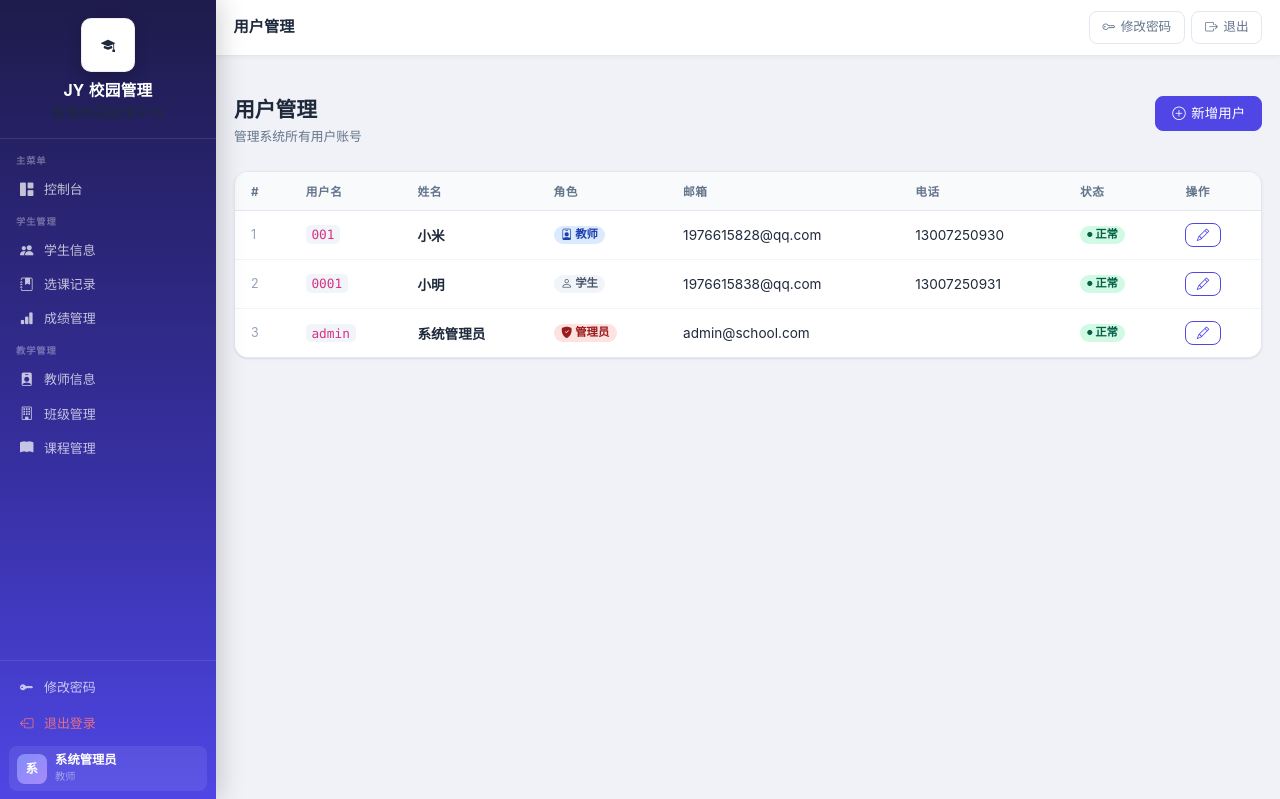
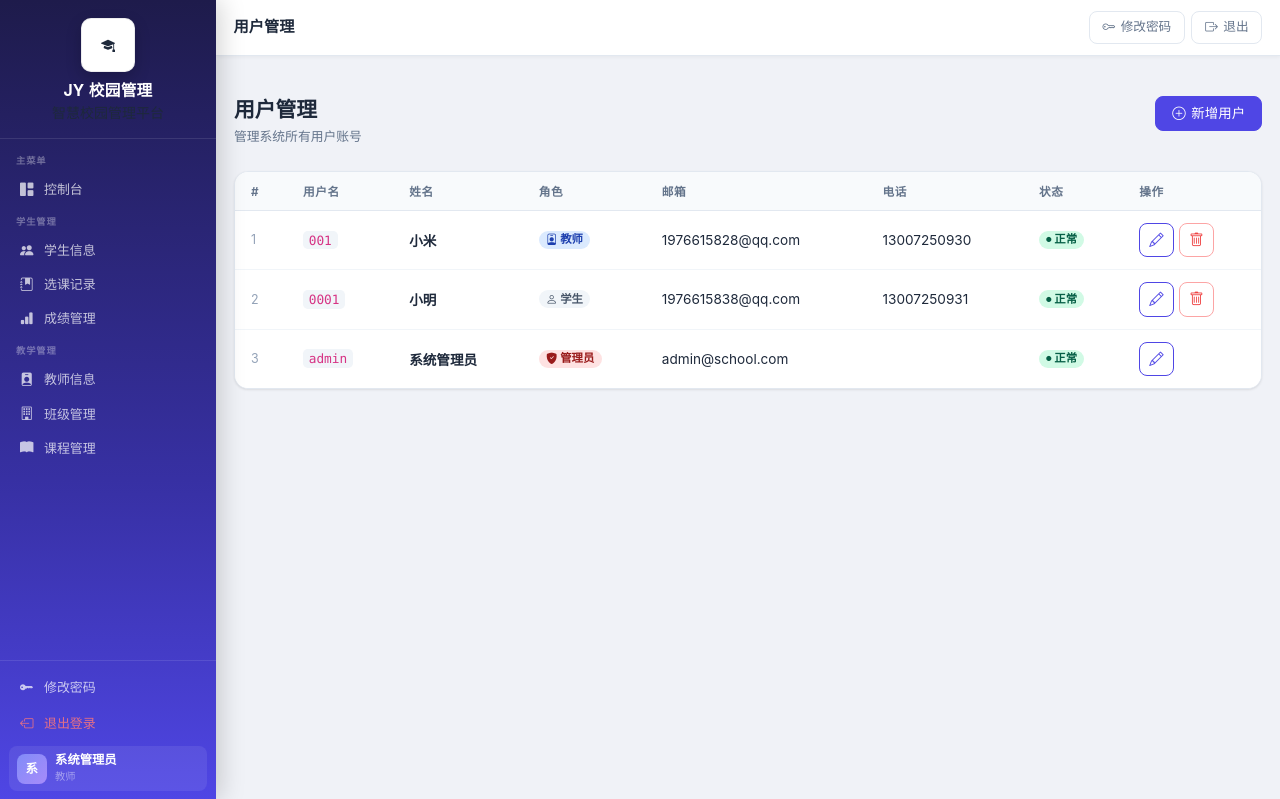
Before and after one commit to weichuyi/jystudent, a Flask app: page /users in a window 1280 px wide. Shown: the top 799 px of the page. Run offline with Flask 3, Linux system fonts and the light colour scheme; a user stored in the database is signed in.

Commit message:
更新日志清理文本；添加用户删除操作
修改管理员日志清理的文字提示与确认信息，明确表示将清除当前所有日志内容。在用户管理列表中，将操作按钮包裹在 .table-actions 容器内，调整编辑按钮样式，并添加一个内联的 POST 删除表单/按钮及确认对话框（显示用户完整姓名与用户名）。对当前登录用户隐藏删除选项（user.id != session.user_id）。

```diff
--- a/templates/admin/index.html
+++ b/templates/admin/index.html
@@ -96,10 +96,10 @@
       <div class="module-icon mod-amber"><i class="bi bi-trash3-fill"></i></div>
       <div class="module-body">
         <div class="module-title">清理日志</div>
-        <div class="module-desc">删除 30 天前的过期日志文件</div>
+        <div class="module-desc">清空当前所有日志文件内容</div>
       </div>
       <form method="POST" action="{{ url_for('admin_cleanup_logs') }}"
-            onsubmit="return confirm('确认清理 30 天前的日志吗？');">
+            onsubmit="return confirm('确认清空当前所有日志吗？');">
         <button type="submit" class="adm-btn-warn">立即清理</button>
       </form>
     </div>
--- a/templates/admin/users.html
+++ b/templates/admin/users.html
@@ -54,9 +54,18 @@
             {% endif %}
           </td>
           <td>
-            <a href="{{ url_for('edit_user', user_id=user.id) }}" class="btn btn-sm btn-outline-primary" title="编辑">
-              <i class="bi bi-pencil"></i>
-            </a>
+            <div class="table-actions">
+              <a href="{{ url_for('edit_user', user_id=user.id) }}" class="btn btn-sm btn-outline-primary btn-icon" title="编辑">
+                <i class="bi bi-pencil"></i>
+              </a>
+              {% if user.id != session.user_id %}
+              <form method="post" action="{{ url_for('delete_user', user_id=user.id) }}" style="display:inline" onsubmit="return confirm('确认删除用户【{{ user.full_name }}】（用户名：{{ user.username }}）吗？')">
+                <button type="submit" class="btn btn-sm btn-outline-danger btn-icon" title="删除">
+                  <i class="bi bi-trash"></i>
+                </button>
+              </form>
+              {% endif %}
+            </div>
           </td>
         </tr>
         {% endfor %}
```
